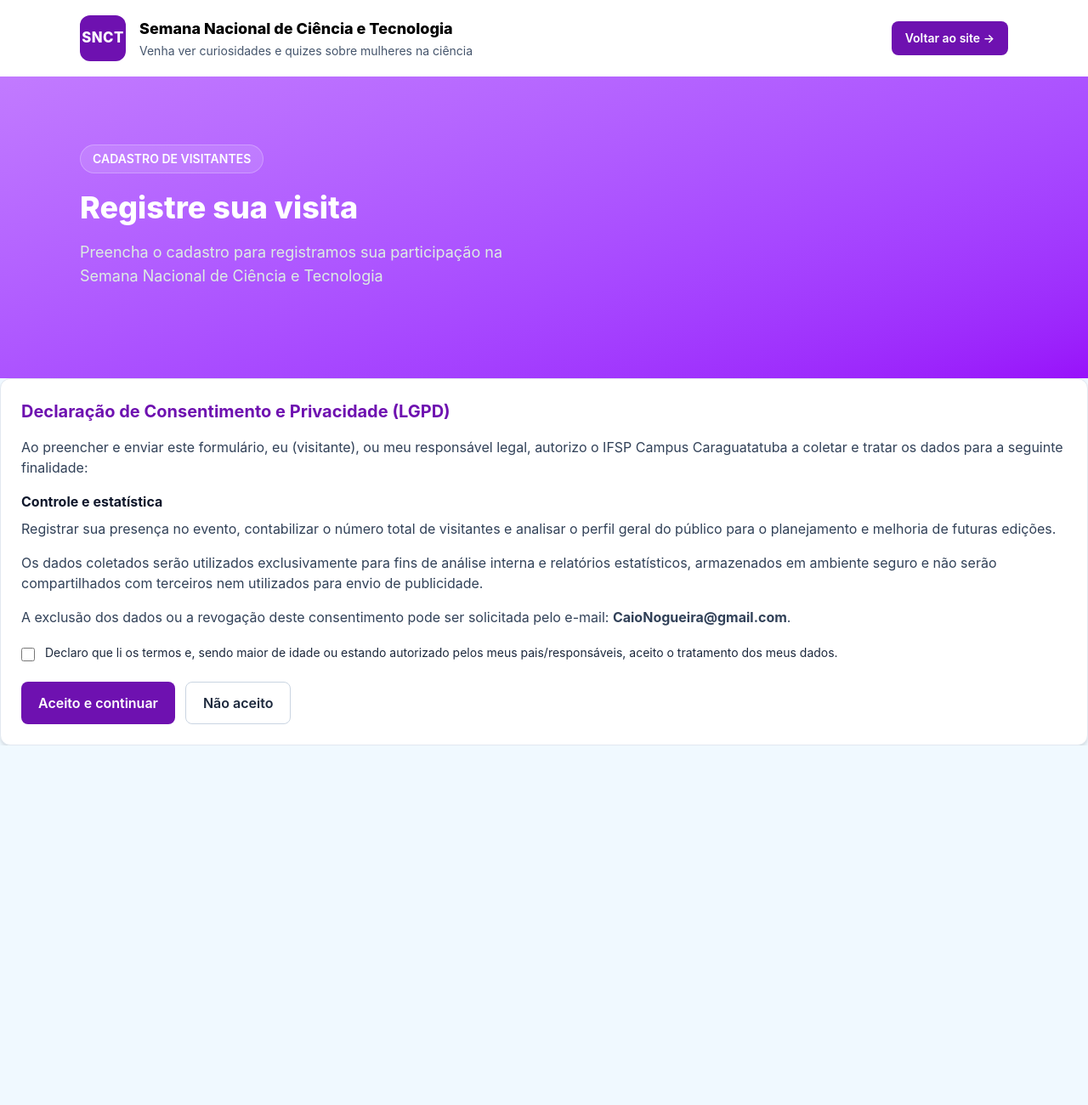
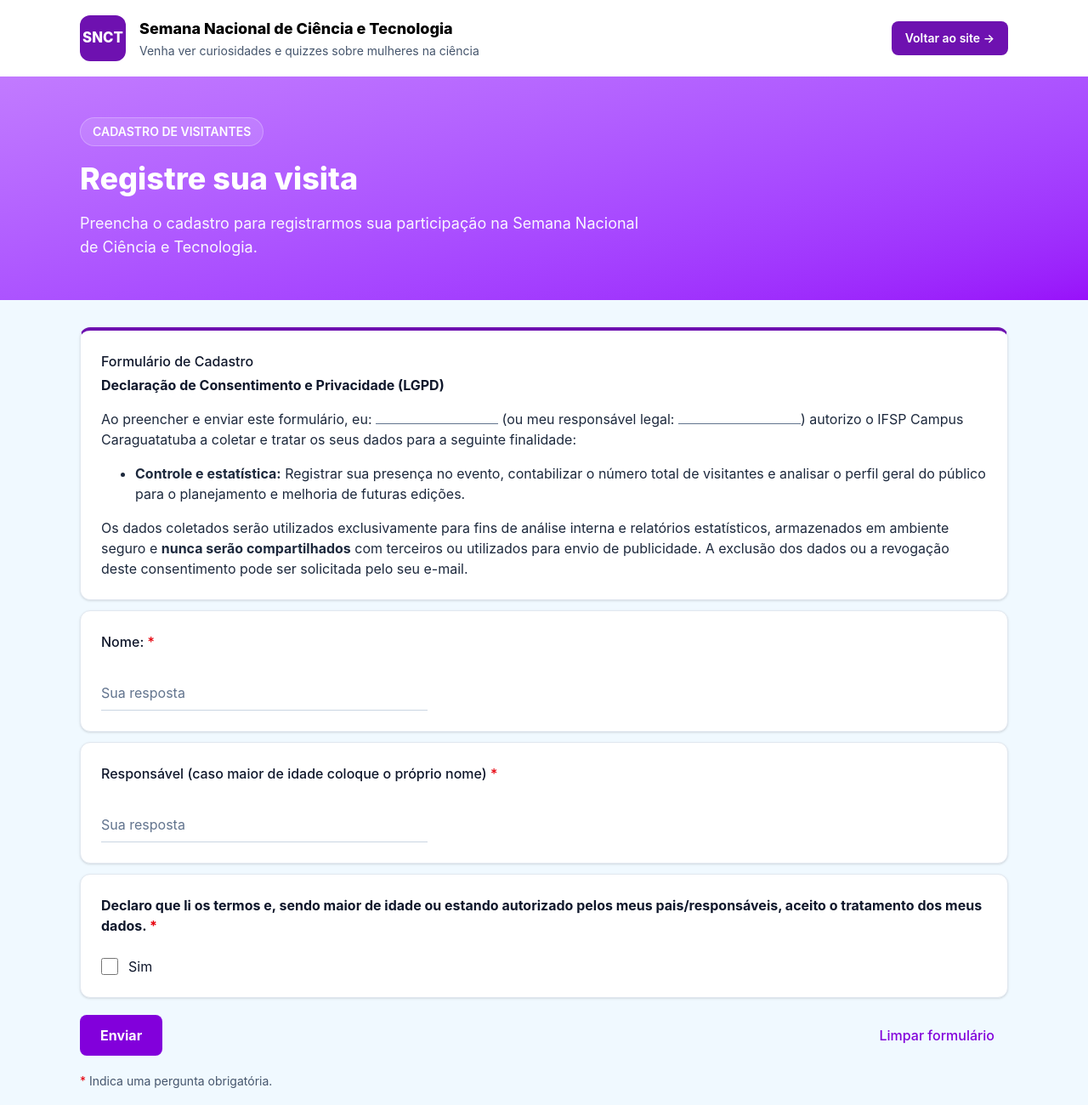
Before and after one commit to ctracina-no/SNCT, a website: page form.html in a window 1280 px wide. Shown: the part 40-1340 px from the top of the page at 85% size. Before the commit the page ends 917 px from the top, so only its background shows below. Drawn offline with Linux system fonts and the light colour scheme.

Commit message:
Formulários

```diff
--- a/form.html
+++ b/form.html
@@ -1,251 +1,234 @@
+
 <!DOCTYPE html>
 <html lang="pt-br">
 
 <head>
     <meta charset="UTF-8">
     <meta name="viewport" content="width=device-width, initial-scale=1.0">
+
     <link rel="stylesheet" href="dist/output.css">
     <link rel="shortcut icon" href="img/gender-female-bold.png" type="image/x-icon">
-    <title>Semana Nacional de Ciência e Tecnologia</title>
+
+    <title>Formulário de Cadastro — SNCT</title>
 </head>
 
 <body class="bg-sky-50 text-black">
 
+    <!-- IDENTIFICAÇÃO DO EVENTO -->
     <div class="bg-sky-300">
+        <div class="max-w-285 mx-auto px-6 flex justify-between items-center gap-3 flex-wrap py-1.5">
 
-        <div class=" max-w-285 mx-auto px-6 flex justify-between items-center gap-3 flex-wrap py-1.5">
-            <span class="font-semibold">Instituto Federal de Educação, Ciência e Tecnologia de São Paulo . Câmpus
-                Caraguatatuba</span>
+            <span class="font-semibold">
+                Instituto Federal de Educação, Ciência e Tecnologia de São Paulo . Câmpus Caraguatatuba
+            </span>
 
-            <span
-                class="bg-purple-800 text-white font-bold px-2.5 py-0.5 rounded-full text-[0.72rem] tracking-wide">Semana
-                Nacional de Ciência e Tecnologia</span>
+            <span class="bg-purple-800 text-white font-bold px-2.5 py-0.5 rounded-full text-[0.72rem] tracking-wide">
+                Semana Nacional de Ciência e Tecnologia
+            </span>
+
         </div>
     </div>
+
+    <!-- CABEÇALHO -->
     <header class="bg-white border-t-4 border-purple-800">
-        <div class="max-w-285 mx-auto px-6 flex items-center gap-4 py-4.5 rounded justify-between">
-            <div class="flex items-center gap-4 rounded">
-                <div
-                    class="w-13.5 h-13.5 rounded-xl flex items-center justify-center text-white font-extrabold text-[1.05rem] tracking-wide shrink-0 bg-purple-800">
-                    SNCT</div>
+        <div class="max-w-285 mx-auto px-6 flex items-center gap-4 py-4.5 justify-between">
+
+            <div class="flex items-center gap-4">
+
+                <div class="w-13.5 h-13.5 rounded-xl flex items-center justify-center text-white font-extrabold text-[1.05rem] shrink-0 bg-purple-800">
+                    SNCT
+                </div>
 
                 <div>
-                    <h1 class="m-0 text-lg font-extrabold text-black">Semana Nacional de Ciência e Tecnologia</h1>
-                    <p class="mt-0.5 mb-0 text-sm text-slate-600">Venha ver curiosidades e quizes sobre mulheres na
-                        ciência</p>
+                    <h1 class="text-lg font-extrabold">
+                        Semana Nacional de Ciência e Tecnologia
+                    </h1>
+
+                    <p class="mt-0.5 text-sm text-slate-600">
+                        Venha ver curiosidades e quizzes sobre mulheres na ciência
+                    </p>
                 </div>
+
             </div>
-            <div>
-                <a href="index.html"
-                    class="inline-block bg-purple-800 hover:bg-purple-900 text-white font-semibold text-sm px-4 py-2.5 rounded-lg no-underline transition">
-                    Voltar ao site →</a>
-            </div>
+
+            <a href="index.html"
+                class="bg-purple-800 hover:bg-purple-900 text-white font-semibold text-sm px-4 py-2.5 rounded-lg transition">
+                Voltar ao site →
+            </a>
+
         </div>
-
     </header>
 
-    <section
-        class="bg-linear-to-br from-purple-400 to-purple-600 text-white py-16 md:py-20 pb-16 md:pb-19 relative overflow-hidden"
-        id="inicio">
-        <div class="max-w-285 mx-auto px-6 grid grid-cols-1 md:grid-cols-[1.15fr_0.85fr] gap-10 items-center">
-            <div>
-                <span
-                    class="inline-block bg-purple-100/15 px-3.5 py-1.5 rounded-full text-sm font-semibold mb-4.5 border border-purple-100/30">
-                    CADASTRO DE VISITANTES</span>
+    <!-- APRESENTAÇÃO -->
+    <section class="bg-linear-to-br from-purple-400 to-purple-600 text-white py-12">
 
-                <h2 class="text-4xl leading-tight m-0 mb-4 font-extrabold">Registre sua visita</h2>
+        <div class="max-w-285 mx-auto px-6">
 
-                <p class="text-lg text-[#dcece2] max-w-[46ch] m-0 mb-7.5">Preencha o cadastro para registramos sua
-                    participação na Semana Nacional de Ciência e Tecnologia</p>
-            </div>
+            <span class="inline-block bg-purple-100/15 px-3.5 py-1.5 rounded-full text-sm font-semibold mb-4 border border-purple-100/30">
+                CADASTRO DE VISITANTES
+            </span>
+
+            <h2 class="text-4xl leading-tight mb-4 font-extrabold">
+                Registre sua visita
+            </h2>
+
+            <p class="text-lg text-purple-50 max-w-[60ch]">
+                Preencha o cadastro para registrarmos sua participação na Semana Nacional de Ciência e Tecnologia.
+            </p>
+
         </div>
     </section>
 
-    <div id="etapaConssetimento" class="bg-white border border-slate-200 rounded-xl p-6 shadow-md">
+    <main class="max-w-285 mx-auto px-6 py-8">
 
-        <h4 class="text-xl font-bold text-purple-800 mb-4">
-            Declaração de Consentimento e Privacidade (LGPD)
-        </h4>
+        <!-- FORMULÁRIO -->
+        <form id="formCadastro"
+            action="https://docs.google.com/forms/d/e/1FAIpQLScsqJroSY5Duac1NlslE-gzR7J5Qc4lQUfBNlkUGLmzBZCE4A/formResponse"
+            method="POST"
+            target="envioForms"
+            class="space-y-3">
 
-        <p class="text-slate-700 mb-4">
-            Ao preencher e enviar este formulário, eu (visitante),
-            ou meu responsável legal, autorizo o IFSP Campus
-            Caraguatatuba a coletar e tratar os dados para a
-            seguinte finalidade:
-        </p>
+            <!-- DECLARAÇÃO DE CONSENTIMENTO -->
+            <section class="bg-white border border-slate-200 border-t-4 border-t-purple-800 rounded-xl p-6 shadow-sm">
 
-        <p class="font-bold text-slate-900 mb-2">
-            Controle e estatística
-        </p>
+                <h3 class="text-base font-medium text-slate-900 mb-1">
+                    Formulário de Cadastro
+                </h3>
 
-        <p class="text-slate-700 mb-4">
-            Registrar sua presença no evento, contabilizar o número
-            total de visitantes e analisar o perfil geral do público
-            para o planejamento e melhoria de futuras edições.
-        </p>
+                <h4 class="font-bold text-slate-900 mb-4">
+                    Declaração de Consentimento e Privacidade (LGPD)
+                </h4>
 
-        <p class="text-slate-700 mb-4">
-            Os dados coletados serão utilizados exclusivamente
-            para fins de análise interna e relatórios estatísticos,
-            armazenados em ambiente seguro e não serão compartilhados
-            com terceiros nem utilizados para envio de publicidade.
-        </p>
+                <p class="text-slate-800 mb-4">
+                    Ao preencher e enviar este formulário, eu:
+                    <span class="inline-block border-b border-slate-500 min-w-36"></span>
+                    (ou meu responsável legal:
+                    <span class="inline-block border-b border-slate-500 min-w-36"></span>)
+                    autorizo o IFSP Campus Caraguatatuba a coletar e tratar os seus dados para a seguinte finalidade:
+                </p>
 
-        <p class="text-slate-700 mb-5">
-            A exclusão dos dados ou a revogação deste consentimento
-            pode ser solicitada pelo e-mail:
-            <strong>CaioNogueira@gmail.com</strong>.
-        </p>
+                <ul class="list-disc pl-10 space-y-2 mb-4 text-slate-800">
+                    <li>
+                        <strong>Controle e estatística:</strong>
+                        Registrar sua presença no evento, contabilizar o número total de visitantes e analisar o perfil geral do público para o planejamento e melhoria de futuras edições.
+                    </li>
+                </ul>
 
-        <!-- O visitante manifesta sua decisão aqui -->
-        <label class="flex items-start gap-3 cursor-pointer mb-6">
-            <input type="checkbox" id="aceiteLGPD" class="mt-1 accent-purple-800 w-4 h-4 shrink-0">
+                <p class="text-slate-800">
+                    Os dados coletados serão utilizados exclusivamente para fins de análise interna e relatórios estatísticos, armazenados em ambiente seguro e <strong>nunca serão compartilhados</strong> com terceiros ou utilizados para envio de publicidade. A exclusão dos dados ou a revogação deste consentimento pode ser solicitada pelo seu e-mail.
+                </p>
 
-            <span class="text-slate-800 text-sm">
-                Declaro que li os termos e, sendo maior de idade
-                ou estando autorizado pelos meus pais/responsáveis,
-                aceito o tratamento dos meus dados.
-            </span>
-        </label>
+            </section>
 
-        <div class="flex flex-wrap gap-3">
-            <button type="button" id="botaoAceitar" class="bg-purple-800 hover:bg-purple-900
-                           text-white font-semibold rounded-lg
-                           px-5 py-3 transition">
-                Aceito e continuar
-            </button>
+            <!-- NOME -->
+            <section class="bg-white border border-slate-200 rounded-xl p-6 shadow-sm">
 
-            <button type="button" id="botaoRecusar" class="border border-slate-300 hover:bg-slate-100
-                           text-slate-800 font-semibold rounded-lg
-                           px-5 py-3 transition">
-                Não aceito
-            </button>
-        </div>
-    </div>
+                <label for="nomeVisitante" class="block font-medium text-slate-900 mb-7">
+                    Nome: <span class="text-red-600">*</span>
+                </label>
 
-    <!-- MENSAGEM EXIBIDA QUANDO O VISITANTE RECUSA -->
-    <div id="mensagemRecusa" class="hidden bg-white border border-slate-200
-                    rounded-xl p-6 shadow-md" role="status">
+                <input type="text"
+                    id="nomeVisitante"
+                    name="entry.832262847"
+                    placeholder="Sua resposta"
+                    autocomplete="name"
+                    required
+                    class="w-full max-w-sm border-0 border-b border-slate-300 rounded-none px-0 py-2 focus:outline-none focus:border-purple-700 focus:ring-0 placeholder:text-slate-500">
 
-        <h4 class="text-xl font-bold text-slate-900 mb-3">
-            Obrigado pela sua visita!
-        </h4>
+            </section>
 
-        <p class="text-slate-700">
-            Respeitamos sua decisão. Desejamos a você um ótimo evento!
-        </p>
-    </div>
+            <!-- RESPONSÁVEL -->
+            <section class="bg-white border border-slate-200 rounded-xl p-6 shadow-sm">
 
-    <!-- SEGUNDA ETAPA: CADASTRO -->
-    <form id="formCadastro" class="hidden bg-white border border-slate-200
-                     rounded-xl p-6 shadow-md space-y-5">
+                <label for="nomeResponsavel" class="block font-medium text-slate-900 mb-7">
+                    Responsável (caso maior de idade coloque o próprio nome)
+                    <span class="text-red-600">*</span>
+                </label>
 
-        <h4 class="text-xl font-bold text-purple-800">
-            Dados do visitante
-        </h4>
+                <input type="text"
+                    id="nomeResponsavel"
+                    name="entry.1613035948"
+                    placeholder="Sua resposta"
+                    autocomplete="off"
+                    required
+                    class="w-full max-w-sm border-0 border-b border-slate-300 rounded-none px-0 py-2 focus:outline-none focus:border-purple-700 focus:ring-0 placeholder:text-slate-500">
 
-        <div>
-            <label for="nomeVisitante" class="block font-semibold text-slate-800 mb-2">
-                Nome completo do visitante
-            </label>
+            </section>
 
-            <input type="text" id="nomeVisitante" name="nomeVisitante" required autocomplete="name" class="w-full border border-slate-300 rounded-lg
-                           px-4 py-3 focus:outline-none
-                           focus:ring-2 focus:ring-purple-700" placeholder="Digite seu nome">
+            <!-- CONSENTIMENTO -->
+            <section class="bg-white border border-slate-200 rounded-xl p-6 shadow-sm">
+
+                <fieldset>
+
+                    <legend class="font-bold text-slate-900 mb-6">
+                        Declaro que li os termos e, sendo maior de idade ou estando autorizado pelos meus pais/responsáveis, aceito o tratamento dos meus dados.
+                        <span class="text-red-600">*</span>
+                    </legend>
+
+                    <label class="flex items-center gap-3 cursor-pointer">
+
+                        <input type="checkbox"
+                            id="aceiteLGPD"
+                            name="entry.1793959107"
+                            value="Sim"
+                            required
+                            class="w-5 h-5 accent-purple-800 shrink-0">
+
+                        <span class="text-slate-900">
+                            Sim
+                        </span>
+
+                    </label>
+
+                </fieldset>
+
+            </section>
+
+            <!-- BOTÕES -->
+            <div class="flex items-center justify-between flex-wrap gap-4 pt-2">
+
+                <button type="submit" id="botaoEnviar"
+                    class="bg-purple-700 hover:bg-purple-800 text-white font-bold px-6 py-3 rounded-lg transition">
+                    Enviar
+                </button>
+
+                <button type="reset"
+                    class="text-purple-700 hover:text-purple-900 font-medium px-4 py-3 transition">
+                    Limpar formulário
+                </button>
+
+            </div>
+
+            <p class="text-sm text-slate-600 pt-2">
+                <span class="text-red-600">*</span> Indica uma pergunta obrigatória.
+            </p>
+
+            <p id="avisoEnvio" class="hidden text-sm text-slate-700" role="status"></p>
+
+        </form>
+
+        <!-- MENSAGEM DE ENVIO -->
+        <div id="mensagemSucesso"
+            class="hidden mt-4 bg-white border border-purple-200 rounded-xl p-6 shadow-sm"
+            role="status">
+
+            <h3 class="text-xl font-bold text-purple-800 mb-2">
+                Cadastro enviado!
+            </h3>
+
+            <p class="text-slate-700">
+                Obrigado por participar da Semana Nacional de Ciência e Tecnologia.
+                Você será redirecionado para a página inicial.
+            </p>
+
         </div>
 
-        <div>
-            <label for="nomeResponsavel" class="block font-semibold text-slate-800 mb-2">
-                Nome do responsável legal (se aplicável)
-            </label>
+        <!-- IFRAME OCULTO PARA O ENVIO -->
+        <iframe name="envioForms" id="envioForms" class="hidden"></iframe>
 
-            <input type="text" id="nomeResponsavel" name="nomeResponsavel" autocomplete="off" class="w-full border border-slate-300 rounded-lg
-                           px-4 py-3 focus:outline-none
-                           focus:ring-2 focus:ring-purple-700" placeholder="Nome do responsável">
-        </div>
+    </main>
 
-        <div>
-            <label for="instituicao" class="block font-semibold text-slate-800 mb-2">
-                Escola ou instituição (se aplicável)
-            </label>
-
-            <input type="text" id="instituicao" name="instituicao" class="w-full border border-slate-300 rounded-lg
-                           px-4 py-3 focus:outline-none
-                           focus:ring-2 focus:ring-purple-700" placeholder="Nome da escola ou instituição">
-        </div>
-
-        <div>
-            <label for="cidade" class="block font-semibold text-slate-800 mb-2">
-                Cidade onde reside
-            </label>
-
-            <input type="text" id="cidade" name="cidade" required autocomplete="address-level2" class="w-full border border-slate-300 rounded-lg
-                           px-4 py-3 focus:outline-none
-                           focus:ring-2 focus:ring-purple-700" placeholder="Digite sua cidade">
-        </div>
-
-        <button type="submit" class="w-full bg-purple-800 hover:bg-purple-900
-                       text-white font-bold rounded-lg px-5 py-3
-                       transition">
-            Enviar cadastro
-        </button>
-
-        <p id="avisoEnvio" class="hidden text-sm text-slate-700" role="status">
-        </p>
-    </form>
-
-    </div>
-    </section>
+    <script src="js/form.js"></script>
 
 </body>
-
-<script>
-    const aceiteLGPD = document.getElementById("aceiteLGPD");
-    const botaoAceitar = document.getElementById("botaoAceitar");
-    const botaoRecusar = document.getElementById("botaoRecusar");
-
-    const etapaConsentimento =
-        document.getElementById("etapaConsentimento");
-
-    const mensagemRecusa =
-        document.getElementById("mensagemRecusa");
-
-    const formCadastro =
-        document.getElementById("formCadastro");
-
-    const avisoEnvio =
-        document.getElementById("avisoEnvio");
-
-    // Só mostra o cadastro se o visitante marcar o aceite.
-    botaoAceitar.addEventListener("click", function () {
-        if (!aceiteLGPD.checked) {
-            alert("Leia a declaração e marque a opção de aceite.");
-            return;
-        }
-
-        etapaConsentimento.classList.add("hidden");
-        formCadastro.classList.remove("hidden");
-
-        document.getElementById("nomeVisitante").focus();
-    });
-
-    // Se recusar, encerra o fluxo sem exibir as perguntas.
-    botaoRecusar.addEventListener("click", function () {
-        etapaConsentimento.classList.add("hidden");
-        formCadastro.classList.add("hidden");
-        mensagemRecusa.classList.remove("hidden");
-    });
-
-    // Por enquanto, impede um envio que ainda não foi configurado.
-    formCadastro.addEventListener("submit", function (evento) {
-        evento.preventDefault();
-
-        avisoEnvio.textContent =
-            "O formulário visual está pronto, mas ainda falta " +
-            "configurar o envio dos dados ao Google Forms.";
-
-        avisoEnvio.classList.remove("hidden");
-    });
-</script>
-
 </html>
--- /dev/null
+++ b/js/form.js
@@ -0,0 +1,40 @@
+const formCadastro = document.getElementById("formCadastro");
+        const botaoEnviar = document.getElementById("botaoEnviar");
+        const mensagemSucesso = document.getElementById("mensagemSucesso");
+        const avisoEnvio = document.getElementById("avisoEnvio");
+        const envioForms = document.getElementById("envioForms");
+
+        let enviando = false;
+
+        formCadastro.addEventListener("submit", function (evento) {
+            if (enviando) {
+                evento.preventDefault();
+                return;
+            }
+
+            // A validação dos campos obrigatórios é feita pelo navegador.
+            enviando = true;
+
+            botaoEnviar.disabled = true;
+            botaoEnviar.textContent = "Enviando...";
+            botaoEnviar.classList.add("opacity-60", "cursor-not-allowed");
+
+            avisoEnvio.classList.add("hidden");
+
+            // O formulário é enviado ao Google Forms pelo iframe.
+            // Aguardar um intervalo reduz a chance de redirecionar cedo demais.
+            setTimeout(function () {
+                formCadastro.classList.add("hidden");
+                mensagemSucesso.classList.remove("hidden");
+
+                window.scrollTo({
+                    top: 0,
+                    behavior: "smooth"
+                });
+
+                setTimeout(function () {
+                    window.location.href = "index.html";
+                }, 2000);
+
+            }, 2500);
+        });
```
Also changed, not shown: dist/output.css, 1 other file.
